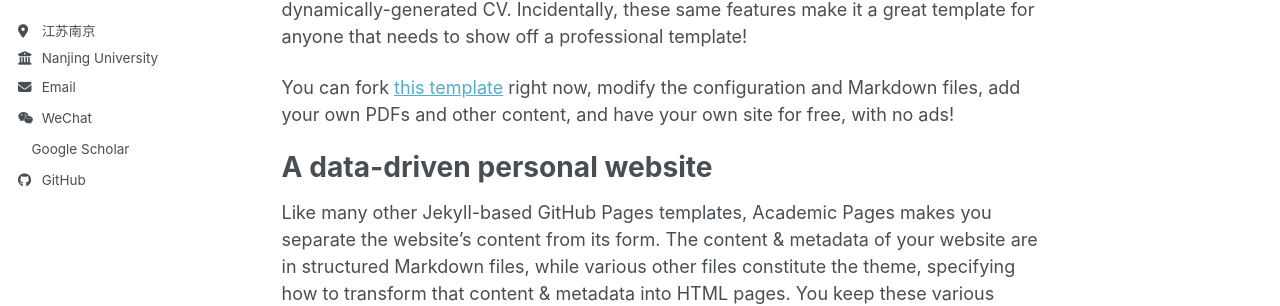
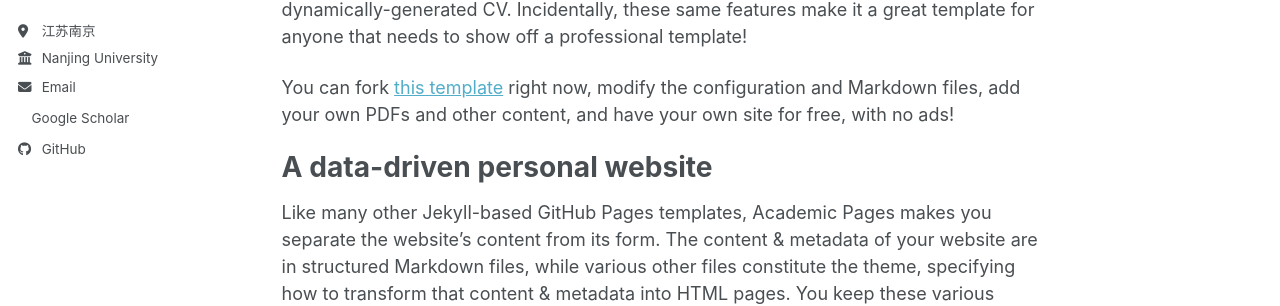
Before and after one commit to Nora1lib/Nora1lib.github.io, a Jekyll site: the page built from _pages/about.md, in a window 1280 px wide. Shown: the part 337-643 px from the top of the page. Built offline with Jekyll 4.4.1, drawn with Linux system fonts in a browser that asks for light colours; a style sheet for code colours, icons or effects is not loaded.

Commit message:
Update author-profile.html

```diff
--- a/_includes/author-profile.html
+++ b/_includes/author-profile.html
@@ -36,9 +36,7 @@
       {% if author.email %}
         <li><a href="mailto:{{ author.email }}"><i class="fas fa-fw fa-envelope icon-pad-right" aria-hidden="true"></i>{{ site.data.ui-text[site.locale].email_label | default: "Email" }}</a></li>
       {% endif %}
-      {% if author.wechat %}
-        <li><a href="{{ author.wechat | relative_url }}" class="wechat-link" aria-describedby="wechat-hovercard"><i class="fab fa-fw fa-weixin icon-pad-right" aria-hidden="true"></i>WeChat</a></li>
-      {% endif %}
+
       <!-- Font Awesome and Academicons icons / Academic websites -->
       {% if author.academia %}
         <li><a href="{{ author.academia }}"><i class="ai ai-academia ai-fw icon-pad-right" aria-hidden="true"></i>Academia</a></li>
```
